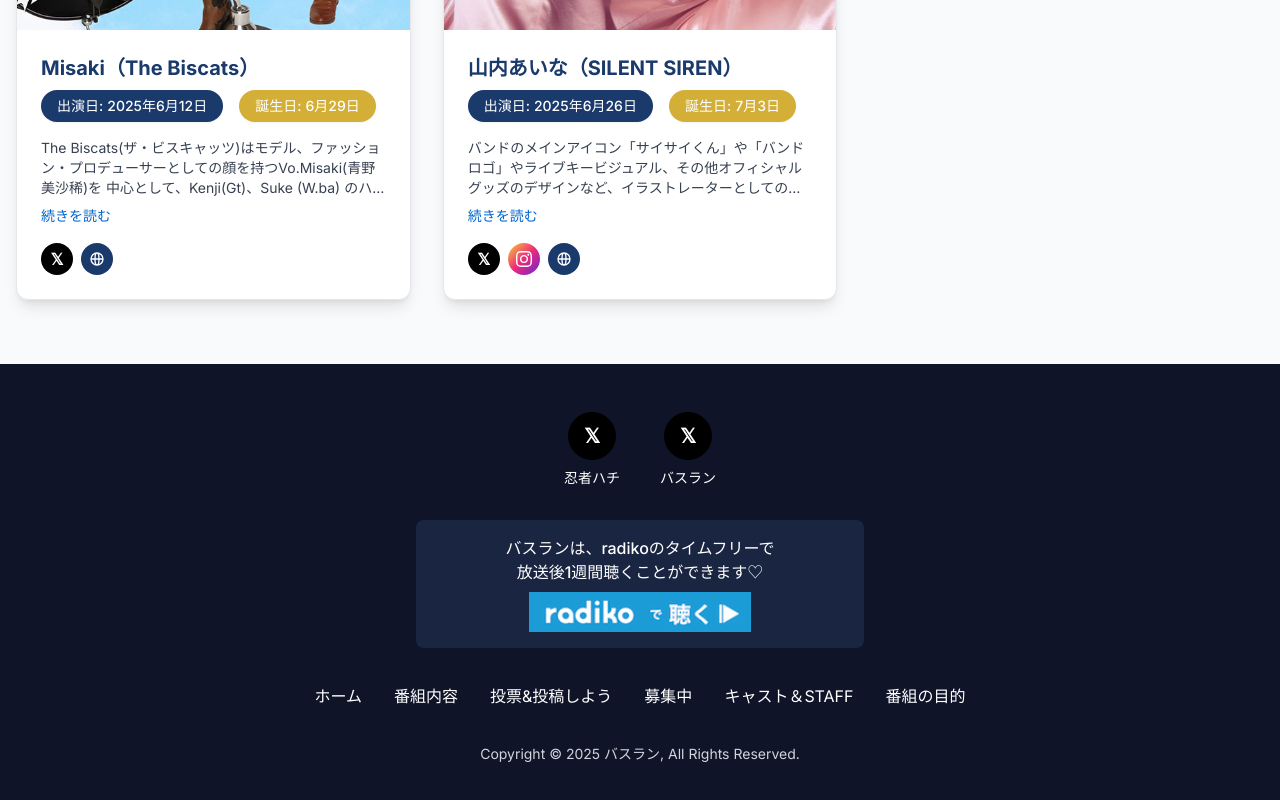
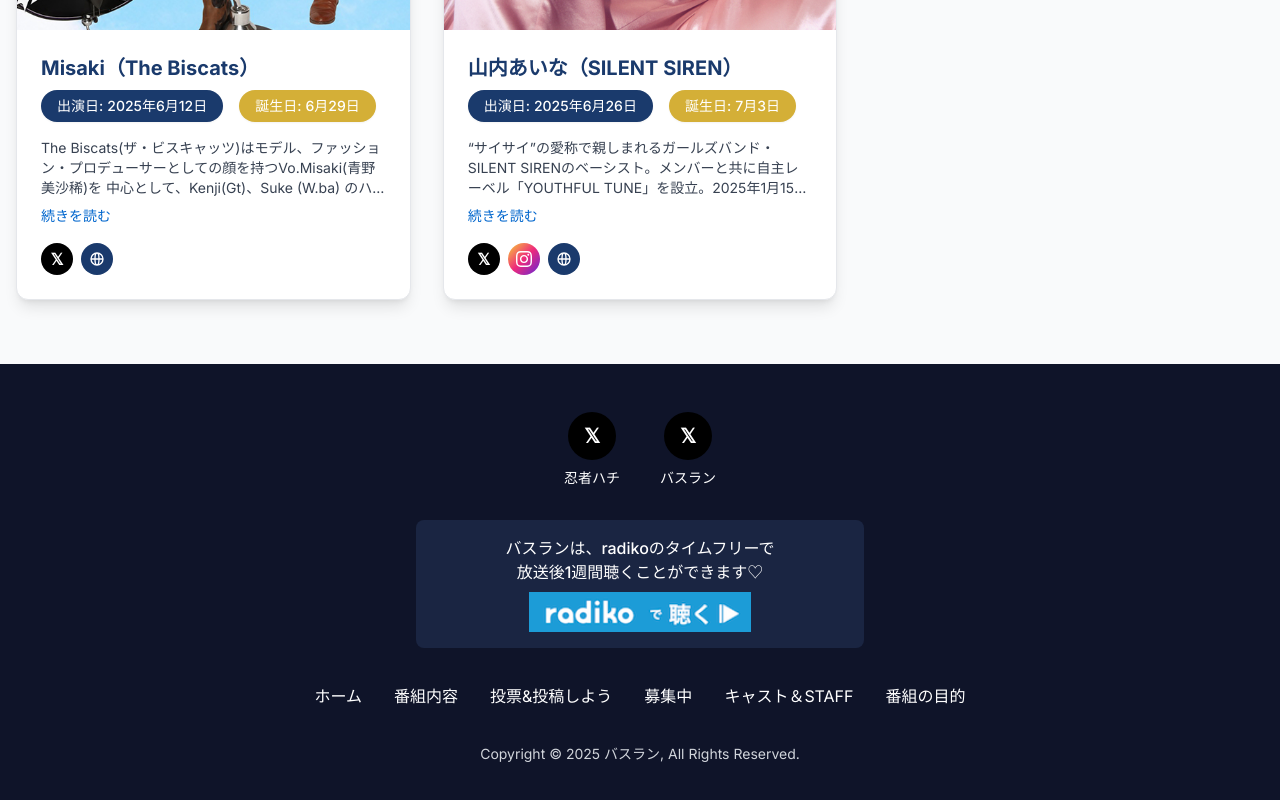
Before and after one commit to go2020h/BirthRan_v2, a Next.js app: page /guest in a window 1280 px wide. Shown: the part 3145-3945 px from the top of the page. Built offline with nearby package versions, Linux system fonts and the light colour scheme.

Commit message:
ゲスト情報修正

```diff
--- a/src/app/data/guestArchive.ts
+++ b/src/app/data/guestArchive.ts
@@ -116,7 +116,7 @@ export const guestArchive: GuestData[] = [
   {
     name: "山内あいな（SILENT SIREN）",
     image: "/guest/guest11.jpg",
-    bio: "バンドのメインアイコン「サイサイくん」や「バンドロゴ」やライブキービジュアル、その他オフィシャルグッズのデザインなど、イラストレーターとしての才能も発揮している。番組の企画でスタートした絵本制作企画で、コンテスト入賞し2019年絵本作家デビュー。スラップ奏法が代名詞になるほど超絶技巧な演奏に定評がある。また最近では自動車運転免許を取得し友人や愛犬を連れてのドライブにはまっている。メンバーの中で一番のお酒好きでライブ後の打ち上げはスタッフを引き連れて飲みに行くことも！現在、Skream!コラム、月刊カーセンサーで連載を持っている。",
+    bio: "“サイサイ”の愛称で親しまれるガールズバンド・SILENT SIRENのベーシスト。メンバーと共に自主レーベル「YOUTHFUL TUNE」を設立。2025年1月15日にSILENT SIRENの新ミニアルバム「more than pink」を発売。今年9月7日でSILENT SIREN 結成15周年を迎える。また、イラストレーターとしての才能も発揮し、バンドのメインアイコンやバンドロゴを制作。また、絵本制作企画でコンテストに入賞し、2019年絵本作家デビュー。現在までに2 作品をリリースしている。抽象画の個展やポップアップストアも開催している。♪ 今までで特に印象に残っている誕生日プレゼントは？ 毎年メンバーでお祝いをし合ってしるのですが、当時ジープに憧れて免許を取った私に、メンバーがダンボールで作った手作りジープをくれました。",
     appearanceDate: "2025年6月26日",
     birthDate: "7月3日",
     officialSite: "https://silent-siren.com/",
```
